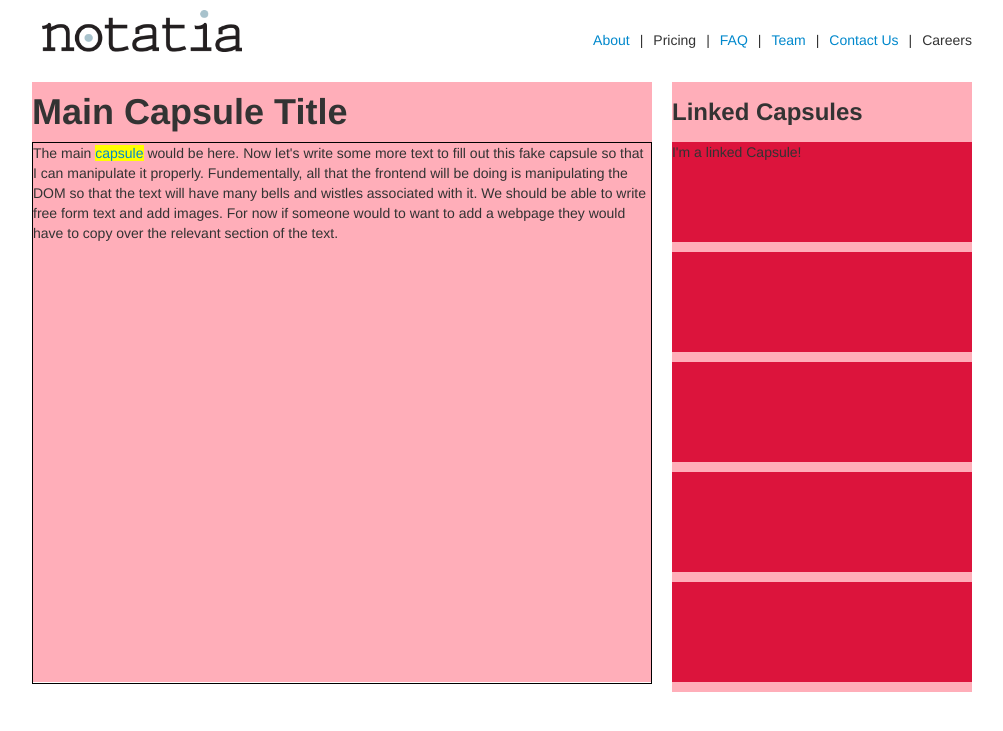
After one commit to etanzapinsky/notatia, a Django app: page /capsule_view/ in a window 1280 px wide. The commit adds this page. Shown: the top 731 px of the page, without its empty margins (138-1141 px from the left). Run offline with Django 3.2, Linux system fonts and the light colour scheme; some libraries are stand-ins or nearby versions.

Commit message:
more frontend magic

```diff
--- a/webapp/urls.py
+++ b/webapp/urls.py
@@ -18,6 +18,7 @@ urlpatterns = patterns('',
     url(r'^team/$', 'web.views.team', name = 'team'),
     url(r'^faq/$', 'web.views.faq', name = 'faq'),
     url(r'^image_test/$', 'web.views.image_test', name='image_test'),
+    url(r'^capsule_view/$', 'web.views.capsule_view', name='capsule_view'),
     # Uncomment the admin/doc line below to enable admin documentation:
     url(r'^admin/doc/', include('django.contrib.admindocs.urls')),
 
--- a/webapp/web/static/css/main.css
+++ b/webapp/web/static/css/main.css
@@ -99,3 +99,37 @@ button {
     border: 2px solid #65909A;
     border-radius: 5px;
 }
+
+.scaffold {
+    background-color: #FFAEB9;
+}
+
+.row {
+    margin: 0 0 10px 0;
+    background-color: #DC143C;
+}
+
+.main-capsule {
+    height: 600px;
+}
+
+.friend-capsule {
+    height: 100px;
+}
+
+.main-capsule-body {
+    border: 1px solid black;
+    min-height: 90%;
+    position: relative;
+}
+
+.hover-box {
+    height: 100px;
+    width: 100px;
+    background-color: green;
+    position: fixed;
+}
+
+.previewable {
+    background-color: yellow;
+}
--- /dev/null
+++ b/webapp/web/static/js/capsule-preview.js
@@ -0,0 +1,33 @@
+$(document).ready(function() {
+    var previewable = $('.previewable');
+    var preview = $('<div>').addClass('hover-box');
+
+    previewable.on('click', function(e) {
+        preview.css({
+            'top': e.pageY,
+            'left': e.pageX
+        })
+        $(this).after(preview);
+    });
+
+    $(document).mouseup(function (e) {
+        var container = $('.hover-box');
+
+        if (container.has(e.target).length === 0) {
+            container.remove();
+        }
+    });
+
+    $('.main-capsule-body').bind('mouseup', function(e){
+        var selection;
+
+        if (window.getSelection) {
+            selection = window.getSelection();
+        } else if (document.selection) {
+            selection = document.selection.createRange();
+        }
+        if (selection.toString() !== '') {
+            console.log(selection.toString());
+        }
+    });
+});
--- a/webapp/web/static/js/image-box.js
+++ b/webapp/web/static/js/image-box.js
@@ -50,7 +50,8 @@ $(document).ready(function() {
             'height': cap_height,
             'top': cap_top,
             'left': cap_left,
-            'border': '1px solid red'
+            'border': '1px solid red',
+            'background': 'white'
         });
 
         cap.appendTo($(this))
--- /dev/null
+++ b/webapp/web/templates/capsule_view.html
@@ -0,0 +1,25 @@
+{% extends "base.html" %}
+{% load staticfiles %}
+
+{% block scripts %}
+  <script src="{% static 'js/capsule-preview.js' %}"></script>
+{% endblock %}
+
+{% block content %}
+<div class="container">
+  <div class="row-fluid">
+    <div class="span8 scaffold main-capsule">
+      <h1>Main Capsule Title</h1>
+      <div class="main-capsule-body">The main <a href="#" class="previewable">capsule</a> would be here. Now let's write some more text to fill out this fake capsule so that I can manipulate it properly. Fundementally, all that the frontend will be doing is manipulating the DOM so that the text will have many bells and wistles associated with it. We should be able to write free form text and add images. For now if someone would to want to add a webpage they would have to copy over the relevant section of the text.</div>
+    </div>
+    <div class="span4 scaffold">
+      <h3>Linked Capsules</h3>
+      <div class="row friend-capsule">I'm a linked Capsule!</div>
+      <div class="row friend-capsule"></div>
+      <div class="row friend-capsule"></div>
+      <div class="row friend-capsule"></div>
+      <div class="row friend-capsule"></div>
+    </div>
+  </div>
+</div>
+{% endblock %}
--- a/webapp/web/views.py
+++ b/webapp/web/views.py
@@ -28,6 +28,9 @@ def team(request):
 def image_test(request):
     return render(request, 'image_test.html')
 
+def capsule_view(request):
+    return render(request, 'capsule_view.html')
+
 def create_account(request):
     form = UserCreateForm()
     if request.method == 'POST':
```
